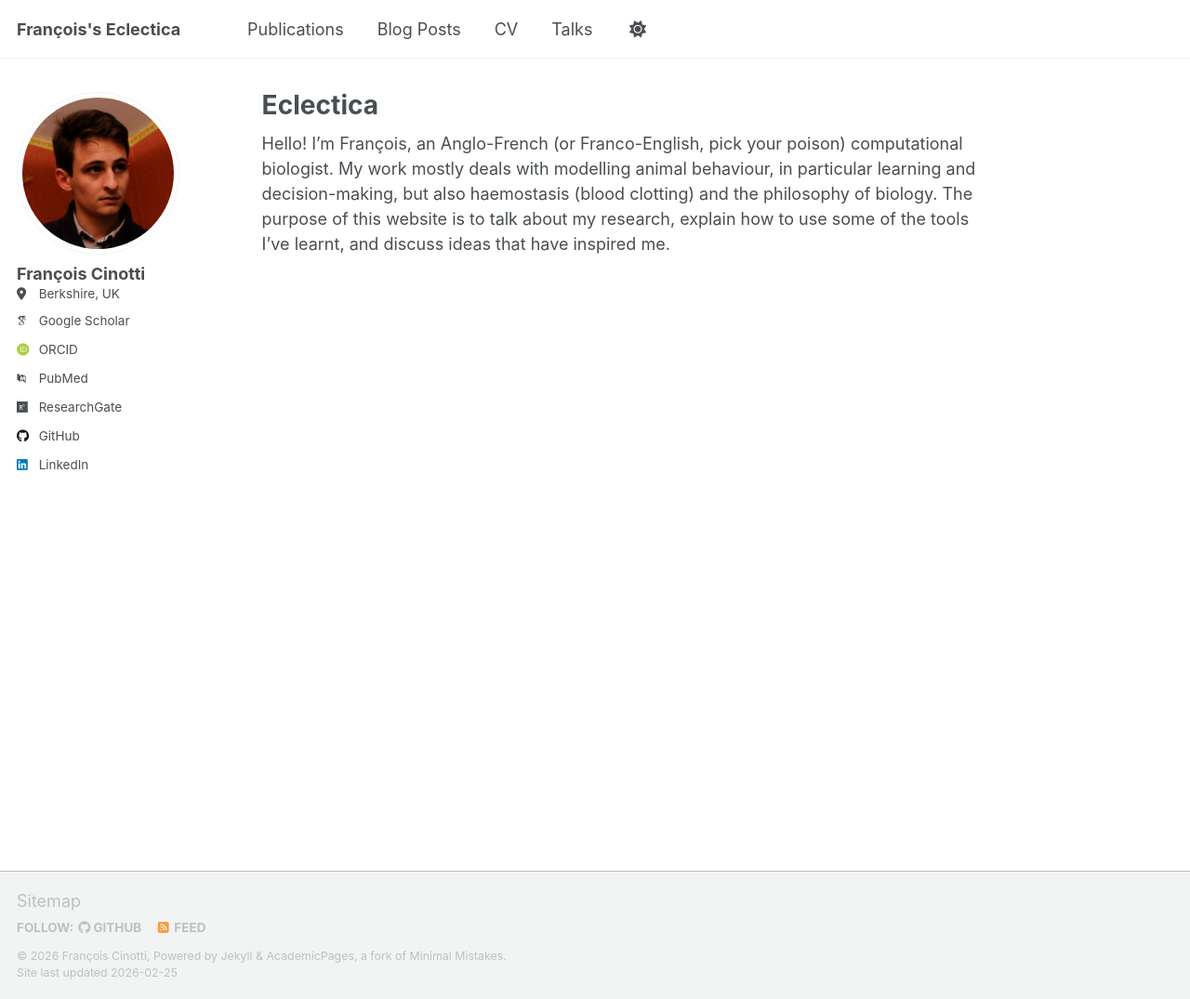
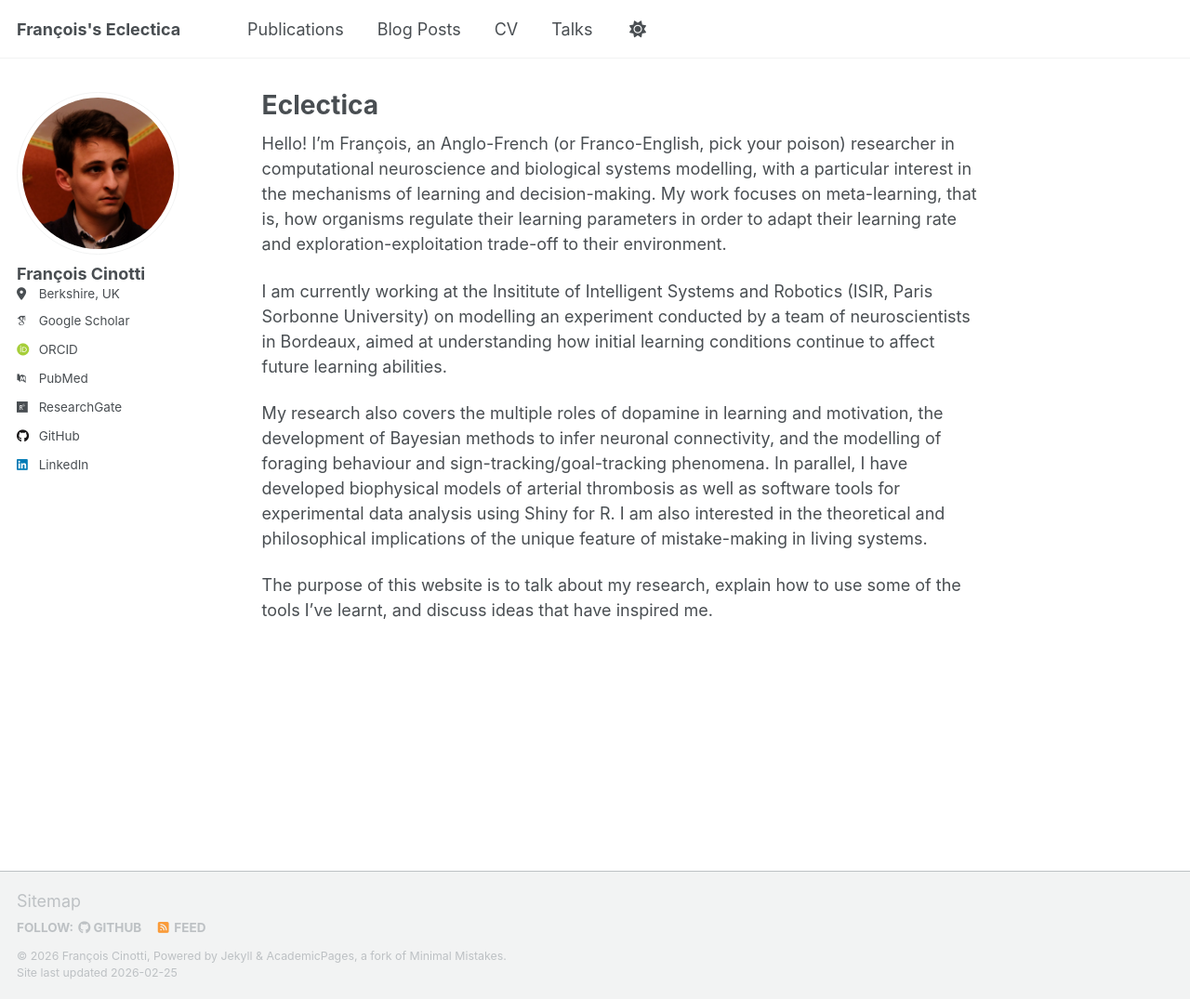
Before and after one commit to frct/frct.github.io, a Jekyll site: the page built from _pages/about.md, in a window 1280 px wide and 1075 px high. Shown: the whole window at 93% size. Built offline with Jekyll 4.4.1, drawn with Linux system fonts in a browser that asks for light colours; some web fonts are replaced; a script that is not in the unit is left out.

Commit message:
Update about.md

```diff
--- a/_pages/about.md
+++ b/_pages/about.md
@@ -7,4 +7,10 @@ redirect_from:
   - /about.html
 ---
 
-Hello! I'm François, an Anglo-French (or Franco-English, pick your poison) computational biologist. My work mostly deals with modelling animal behaviour, in particular learning and decision-making, but also haemostasis (blood clotting) and the philosophy of biology. The purpose of this website is to talk about my research, explain how to use some of the tools I've learnt, and discuss ideas that have inspired me.
+Hello! I'm François, an Anglo-French (or Franco-English, pick your poison) researcher in computational neuroscience and biological systems modelling, with a particular interest in the mechanisms of learning and decision-making. My work focuses on meta-learning, that is, how organisms regulate their learning parameters in order to adapt their learning rate and exploration-exploitation trade-off to their environment.
+
+I am currently working at the Insititute of Intelligent Systems and Robotics (ISIR, Paris Sorbonne University) on modelling an experiment conducted by a team of neuroscientists in Bordeaux, aimed at understanding how initial learning conditions continue to affect future learning abilities.
+
+My research also covers the multiple roles of dopamine in learning and motivation, the development of Bayesian methods to infer neuronal connectivity, and the modelling of foraging behaviour and sign-tracking/goal-tracking phenomena. In parallel, I have developed biophysical models of arterial thrombosis as well as software tools for experimental data analysis using Shiny for R. I am also interested in the theoretical and philosophical implications of the unique feature of mistake-making in living systems.
+
+The purpose of this website is to talk about my research, explain how to use some of the tools I've learnt, and discuss ideas that have inspired me.
```
